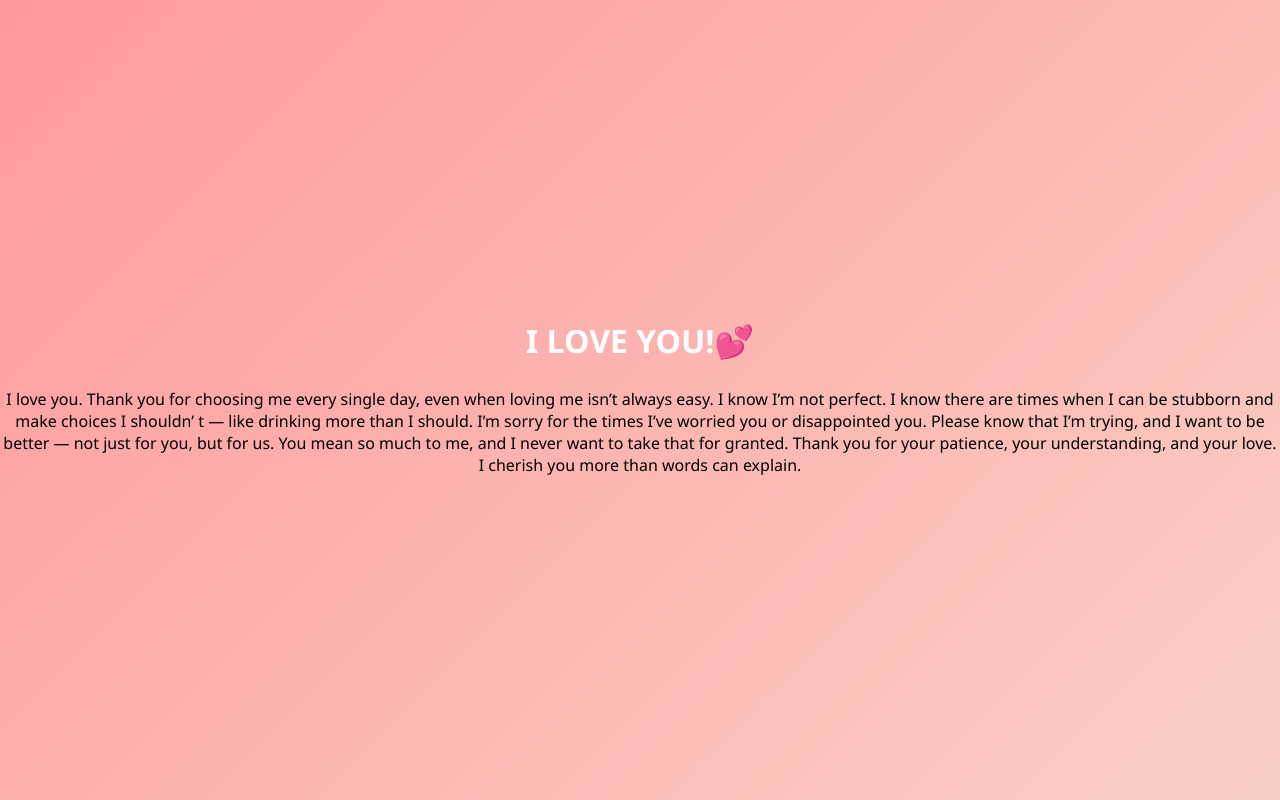
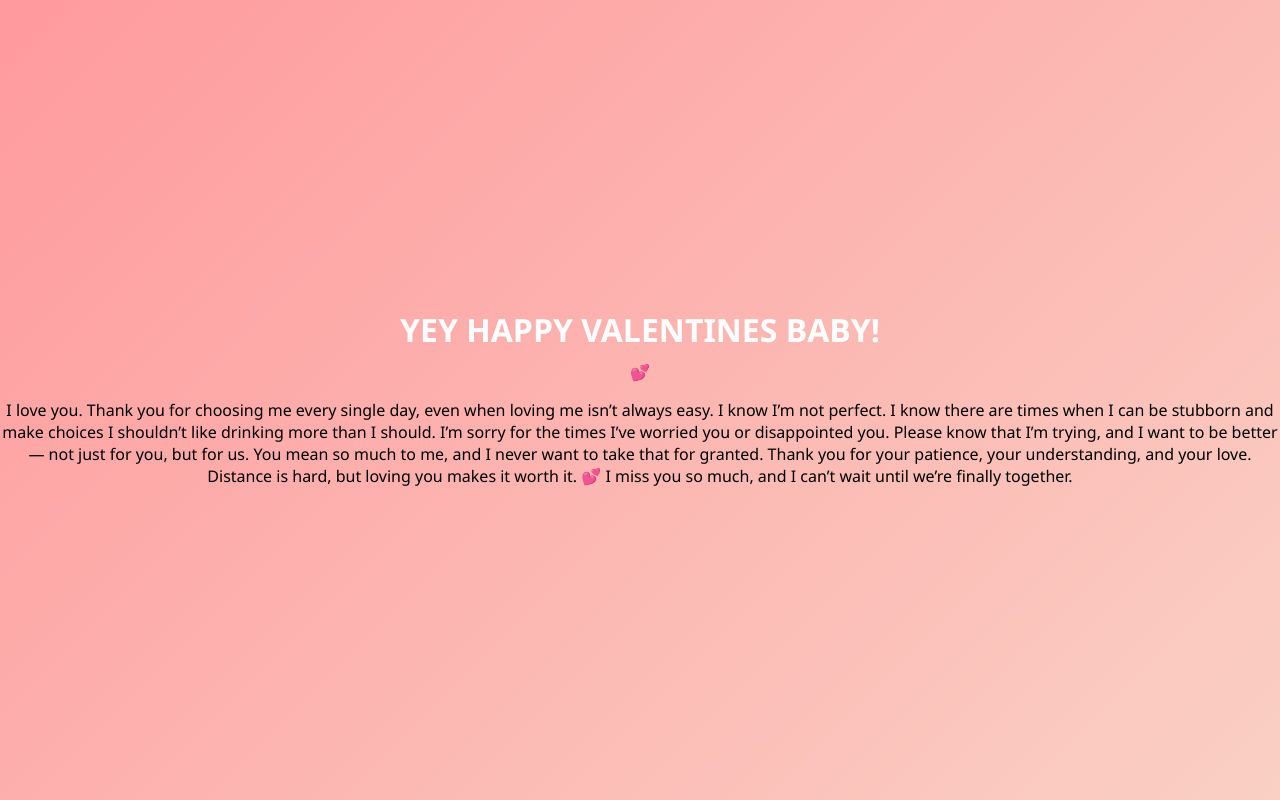
Before and after one commit to arcietecarl6-byte/iloverain, a plain HTML site: page yes.html in a window 1280 px wide. Drawn offline with Linux system fonts and the light colour scheme.

Commit message:
yes.html
Updated the content of the Valentine's message and added new lines.

```diff
--- a/yes.html
+++ b/yes.html
@@ -9,17 +9,19 @@
 <body>
 
 
-        <h1>I LOVE YOU!💕</h1>
+        <h1>YEY HAPPY VALENTINES BABY!</h1>💕
     <p>I love you.
 Thank you for choosing me every single day, even when loving me isn’t always easy.
 
-I know I’m not perfect. I know there are times when I can be stubborn and make choices I shouldn’       t — like drinking more than I should. I’m sorry for the times I’ve worried you or disappointed you.
+I know I’m not perfect. I know there are times when I can be stubborn and make choices I shouldn’t like drinking more than I should. I’m sorry for the times I’ve worried you or disappointed you.
 
 Please know that I’m trying, and I want to be better — not just for you, but for us.
 You mean so much to me, and I never want to take that for granted.
 
 Thank you for your patience, your understanding, and your love.
-I cherish you more than words can explain.</p>
+Distance is hard, but loving you makes it worth it. 💕
+
+I miss you so much, and I can’t wait until we’re finally together.</p>
 
 
 
```
